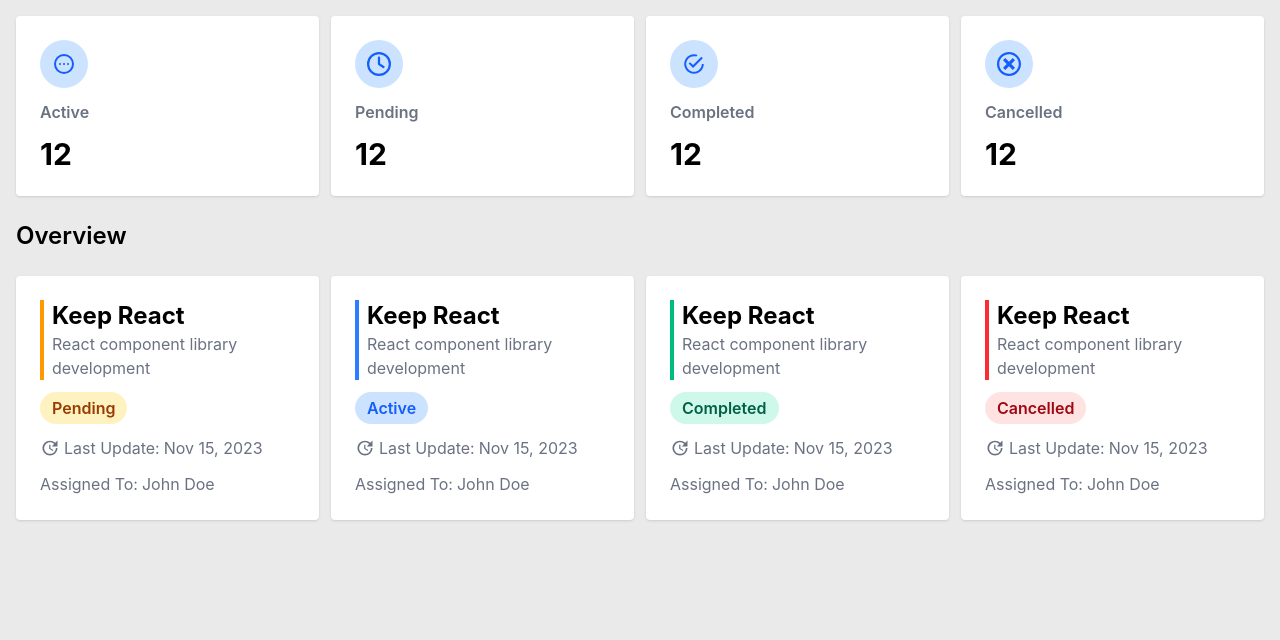
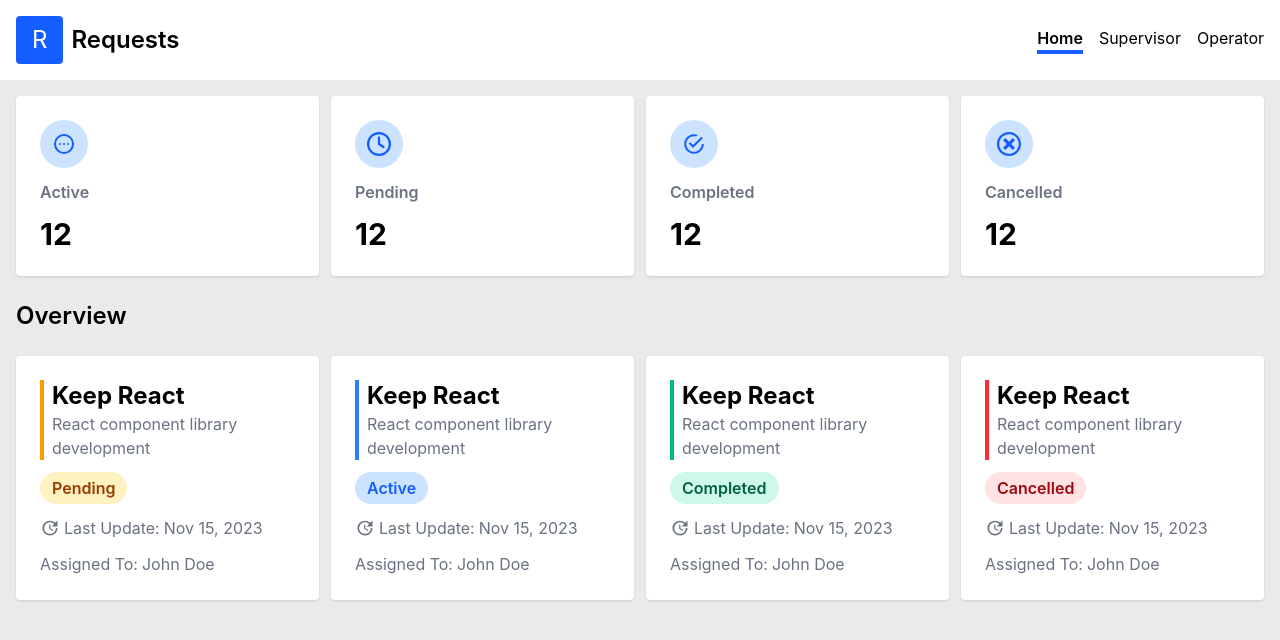
Before and after one commit to nierforprogramming/request-dashboard, a React (Vite) app: page / in a window 1280 px wide. Shown: the top 640 px of the page. Built offline with nearby package versions, Linux system fonts and the light colour scheme.

Commit message:
Navbar implemented for diffrent view

```diff
--- a/src/App.jsx
+++ b/src/App.jsx
@@ -2,15 +2,19 @@ import { Route, Routes } from "react-router-dom";
 import Supervisor from "./pages/Supervisor";
 import Operator from "./pages/Operator";
 import Home from "./pages/Home";
+import Navbar from "./components/Navbar";
 
 const App = () => {
   return (
     <>
-      <Routes>
-        <Route path="/supervisor" element={<Supervisor />} />
-        <Route path="operator" element={<Operator />} />
-        <Route path="/" element={<Home />} />
-      </Routes>
+      <Navbar />
+      <div className="m-4">
+        <Routes>
+          <Route path="/supervisor" element={<Supervisor />} />
+          <Route path="operator" element={<Operator />} />
+          <Route path="/" element={<Home />} />
+        </Routes>
+      </div>
     </>
   );
 };
--- a/src/assets/index.js
+++ b/src/assets/index.js
@@ -56,3 +56,18 @@ export const statusCard = [
     value: 12,
   },
 ];
+
+export const navlinks = [
+  {
+    name: "Home",
+    path: "/",
+  },
+  {
+    name: "Supervisor",
+    path: "/supervisor",
+  },
+  {
+    name: "Operator",
+    path: "/operator",
+  },
+];
--- /dev/null
+++ b/src/components/Navbar.jsx
@@ -0,0 +1,29 @@
+import React from "react";
+import { NavLink } from "react-router-dom";
+import { navlinks } from "../assets";
+
+const Navbar = () => {
+  const navStyle = ({ isActive }) =>
+    isActive ? "border-b-4 border-blue-600 font-semibold" : "border-b-0";
+
+  return (
+    <nav className="flex items-center bg-white  py-4 px-4 space-x-4">
+      <div className="flex space-x-2 mr-auto items-center cursor-pointer">
+        <div className="bg-blue-600 px-4 py-2 rounded-sm text-2xl text-white">
+          R
+        </div>
+        <div className="text-2xl font-semibold">Requests</div>
+      </div>
+
+      <div className="flex space-x-4">
+        {navlinks.map((link, index) => (
+          <NavLink className={navStyle} key={index} to={link.path}>
+            {link.name}
+          </NavLink>
+        ))}
+      </div>
+    </nav>
+  );
+};
+
+export default Navbar;
--- a/src/index.css
+++ b/src/index.css
@@ -2,6 +2,4 @@
 
 body {
   background-color: rgb(235, 234, 234);
-  margin-inline: 1rem;
-  margin-block: 1rem;
 }
```
